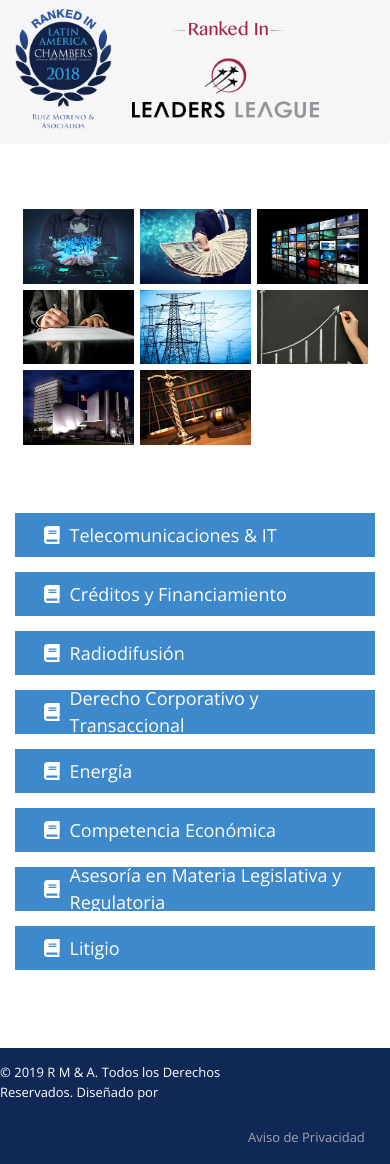
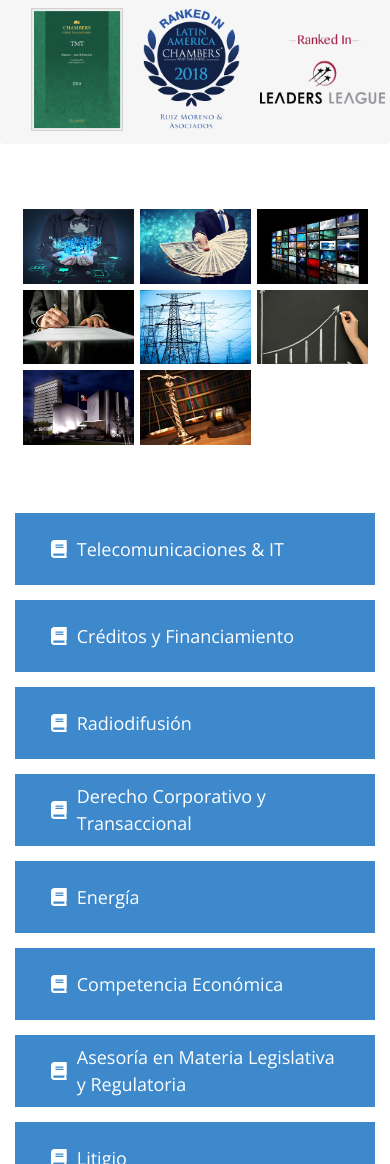
Before and after one commit to oss05/rmlawfinal, a React app in the folder rmlaw-Luis/: page / in a window 390 px wide. Shown: the part 86-1250 px from the top of the page. Built offline with nearby package versions, Linux system fonts and the light colour scheme.

Commit message:
fix nav and others

```diff
--- a/rmlaw-Luis/src/css/Badge.css
+++ b/rmlaw-Luis/src/css/Badge.css
@@ -30,6 +30,6 @@
 
 .rank2{
     /* border: solid 1px blue; */
-    width: 187px !important;
-    height: 97px !important;
+    width: 125px !important;
+    height: 70px !important;
 }
--- a/rmlaw-Luis/src/css/MainContent.css
+++ b/rmlaw-Luis/src/css/MainContent.css
@@ -177,9 +177,10 @@ button{
         margin-bottom: 0;
         list-style: none;
         align-items: flex-end;
-        background-color: rgba(255, 255, 255, 0.68);
+        background-color: rgba(255, 255, 255, 0.90);
         border-radius: 15px;
         color: #000;
+        padding: 1em;
     }
 
     .navCont {
@@ -189,12 +190,13 @@ button{
 
     .badgeContent {
         /* border: solid 1px yellow; */
-
+        width: 100% !important;
         height: 90%;
         display: flex;
         justify-content: flex-end;
         align-items: center;
     }
+
 
     .abogadoCont {
         /* border: solid 1px green; */
@@ -242,20 +244,25 @@ button{
         align-items: center;
         background-color: #0f2856;
     }
+
+    .footer {
+        flex-direction: column;
+    }
     .left {
         /* border: solid 1px greenyellow; */
-        width: 60% !important;
+        width: 100% !important;
         height: 90% !important;
         color: #fff;
         display: flex;
         flex-direction: column;
         justify-content: space-between;
         align-items: center;
+        padding: 2em;
     }
 
     .right {
         /* border: solid 1px greenyellow; */
-        width: 45% !important;
+        width: 100% !important;
         height: 80%;
         display: flex;
         flex-direction: column;
@@ -286,7 +293,7 @@ button{
     .areas {
         /* border: solid 1px #ff00e1; */
         width: 100%;
-        height: 600px;
+        height: auto;
         padding: 50px 15px;
     }
 
@@ -298,6 +305,7 @@ button{
         display: flex;
         align-items: center;
         padding-left: 0.8em;
+        padding: 2em 1em;
     }
     .downSection{
         /* border: solid 1px rgb(64, 255, 0); */
```
Also changed, not shown: 1 other file.
